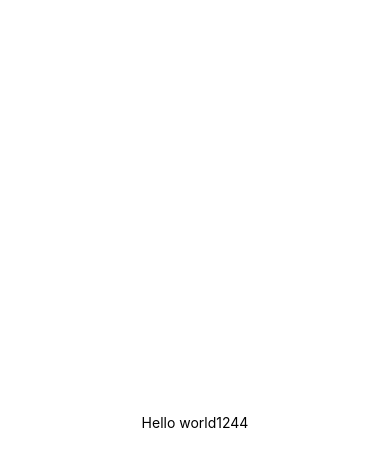
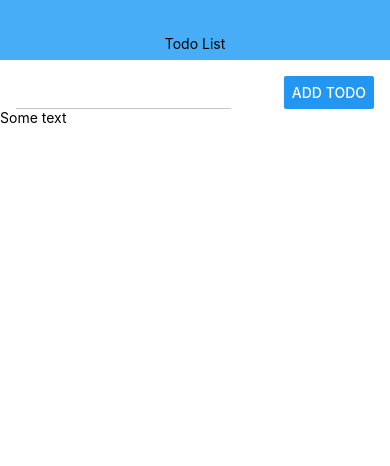
Before and after one commit to LordAsmodey/native-todo-app, a React Native app: screen / in a window 390 px wide. Shown: the top 466 px of the page. Built offline with nearby package versions, Linux system fonts and the light colour scheme.

Commit message:
Added base Components on project

```diff
--- a/App.js
+++ b/App.js
@@ -1,22 +1,21 @@
-import { StatusBar } from 'expo-status-bar';
-import { StyleSheet, Text, TouchableOpacity, View } from 'react-native';
+import React from 'react';
+import { StyleSheet, View } from 'react-native';
+import { Header } from './src/Components/Header';
+import { AddTodoForm } from './src/Components/AddTodoForm';
+import { TodoList } from './src/Components/TodoList';
 
 export default function App() {
   return (
     <View style={styles.container}>
-      <TouchableOpacity onPress={() => console.log('pressed!')}>
-        <Text>Hello world1244</Text>
-      </TouchableOpacity>
-      <StatusBar style="auto" />
+      <Header />
+      <AddTodoForm/>
+      <TodoList />
     </View>
   );
 }
 
 const styles = StyleSheet.create({
   container: {
-    flex: 1,
     backgroundColor: '#fff',
-    alignItems: 'center',
-    justifyContent: 'center',
   },
 });
--- /dev/null
+++ b/src/Components/AddTodoForm.js
@@ -0,0 +1,26 @@
+import React from 'react';
+import { Button, TextInput, View, StyleSheet } from 'react-native';
+
+export const AddTodoForm = () => {
+  return (
+    <View style={style.wrapper}>
+      <TextInput style={style.textInput}/>
+      <Button title="Add todo" />
+    </View>
+  );
+};
+
+const style = StyleSheet.create({
+  wrapper: {
+    flexDirection: 'row',
+    justifyContent: 'space-between',
+    paddingHorizontal: 16,
+  },
+  textInput: {
+    width: '60%',
+    borderBottomWidth: 1,
+    borderColor: '#c5c5c5',
+    fontSize: 16,
+
+  },
+});
--- /dev/null
+++ b/src/Components/Header.js
@@ -0,0 +1,21 @@
+import React from 'react';
+import { Text, View, StyleSheet } from 'react-native';
+
+export const Header = () => {
+  return (
+    <View style={style.header}>
+      <Text>Todo List</Text>
+    </View>
+  );
+};
+
+const style = StyleSheet.create({
+  header : {
+    height: 60,
+    justifyContent: 'flex-end',
+    alignItems: 'center',
+    backgroundColor: '#46adf6',
+    paddingBottom: 8,
+    marginBottom: 16,
+  }
+});
--- /dev/null
+++ b/src/Components/TodoItem.js
@@ -0,0 +1,15 @@
+import React from 'react';
+import { Text, View, StyleSheet } from 'react-native';
+
+export const TodoItem = () => {
+  return (
+    <View style={style.box}>
+      <Text style={style.text}>Some text</Text>
+    </View>
+  );
+};
+
+const style = StyleSheet.create({
+  box: {},
+  text: {},
+});
--- /dev/null
+++ b/src/Components/TodoList.js
@@ -0,0 +1,15 @@
+import React from 'react';
+import { View, StyleSheet } from 'react-native';
+import { TodoItem } from './TodoItem';
+
+export const TodoList = () => {
+  return (
+    <View style={style.box}>
+      <TodoItem />
+    </View>
+  );
+};
+
+const style = StyleSheet.create({
+  box: {}
+});
```
Also changed, not shown: package.json (+6 -4 lines), .eslintrc.json (added), 2 other files (tests, documents, lock files or other folders).
